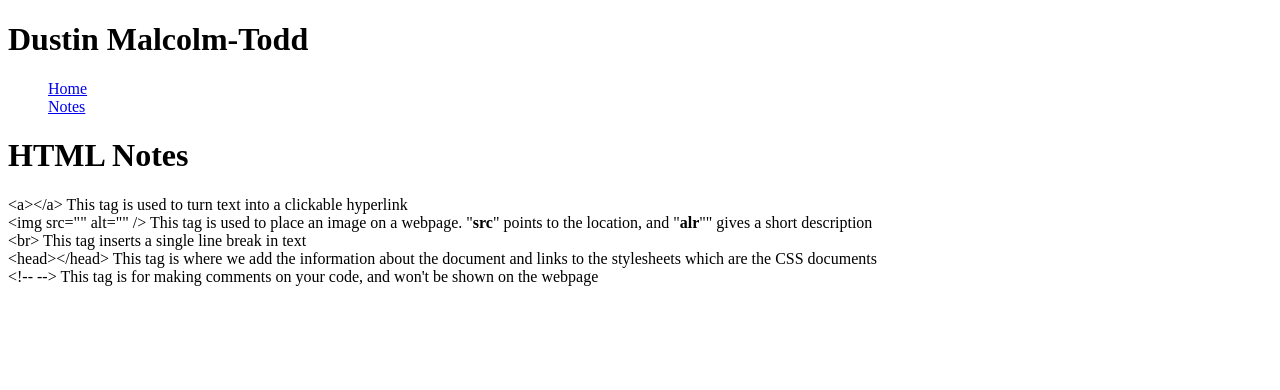
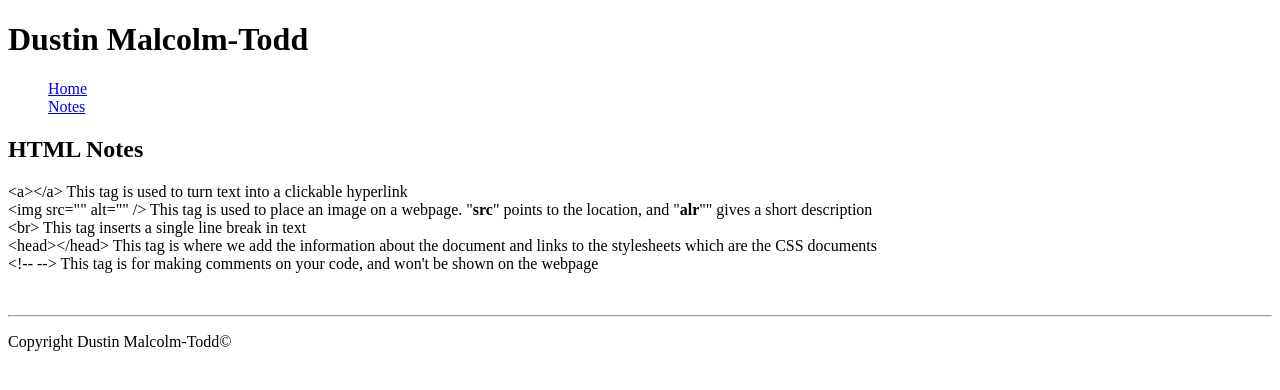
Before and after one commit to malc0057/html-assignment, a plain HTML site: page notes.html in a window 1280 px wide. Drawn offline with Linux system fonts and the light colour scheme.

Commit message:
adding footer to notes, and title of both pages

```diff
--- a/notes.html
+++ b/notes.html
@@ -3,7 +3,7 @@
   <head>
     <!-- Document information -->
     <meta charset="UTF-8">
-    <title>Document</title>
+    <title>Notes</title>
   </head>
   <body>
     <!-- Document Content -->
@@ -19,7 +19,7 @@
     </header>
 
     <main>
-        <h1>HTML Notes</h1>
+        <h2>HTML Notes</h2>
         <p>
         &lt;a&gt;&lt;/a&gt; This tag is used to turn text into a clickable hyperlink<br>
         &lt;img src="" alt="" /&gt; This tag is used to place an image on a webpage. "<strong>src</strong>" points to the location, and "<strong>alr</strong>"" gives a short description<br>
@@ -28,5 +28,11 @@
         &lt;!-- --&gt; This tag is for making comments on your code, and won't be shown on the webpage
         </p>
     </main>
+
+    <footer>
+      <br>
+      <hr>
+      <p>Copyright Dustin Malcolm-Todd©</p>
+    </footer>
   </body>
 </html>
```
Also changed, not shown: index.html (+1 -1 lines).
